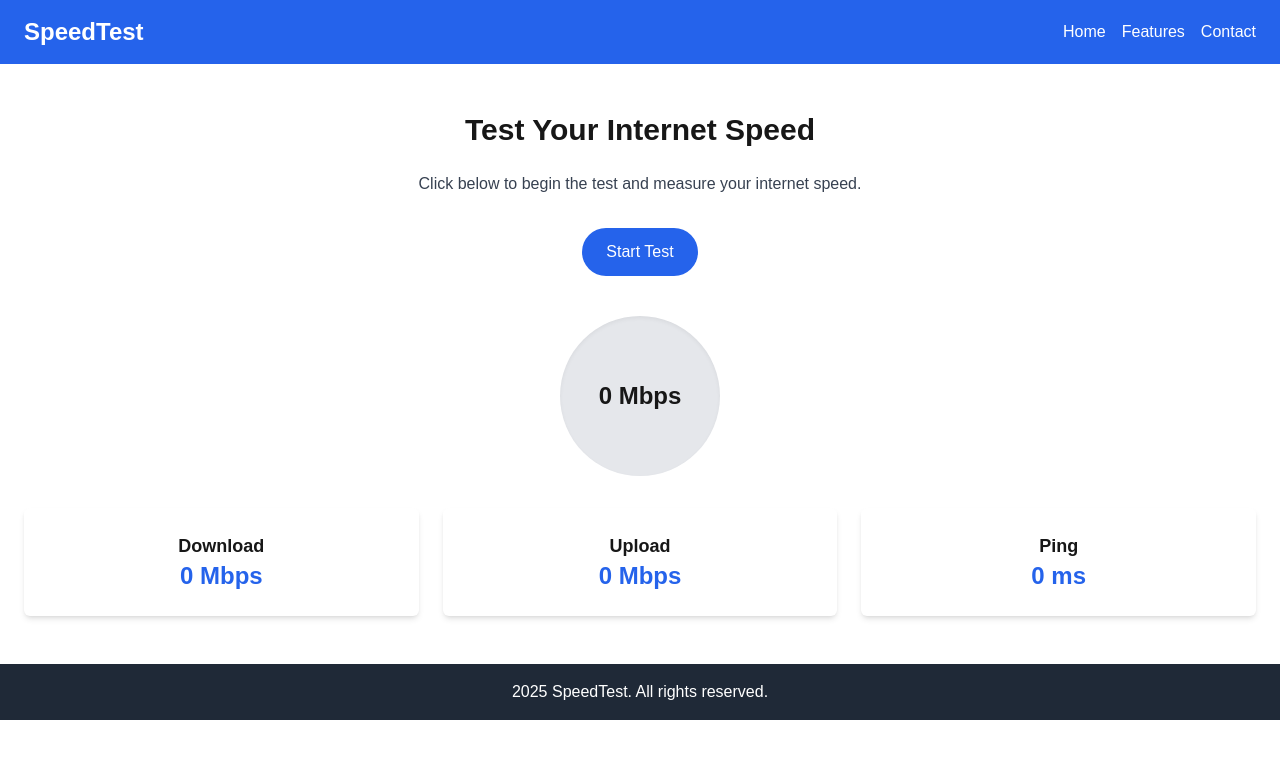
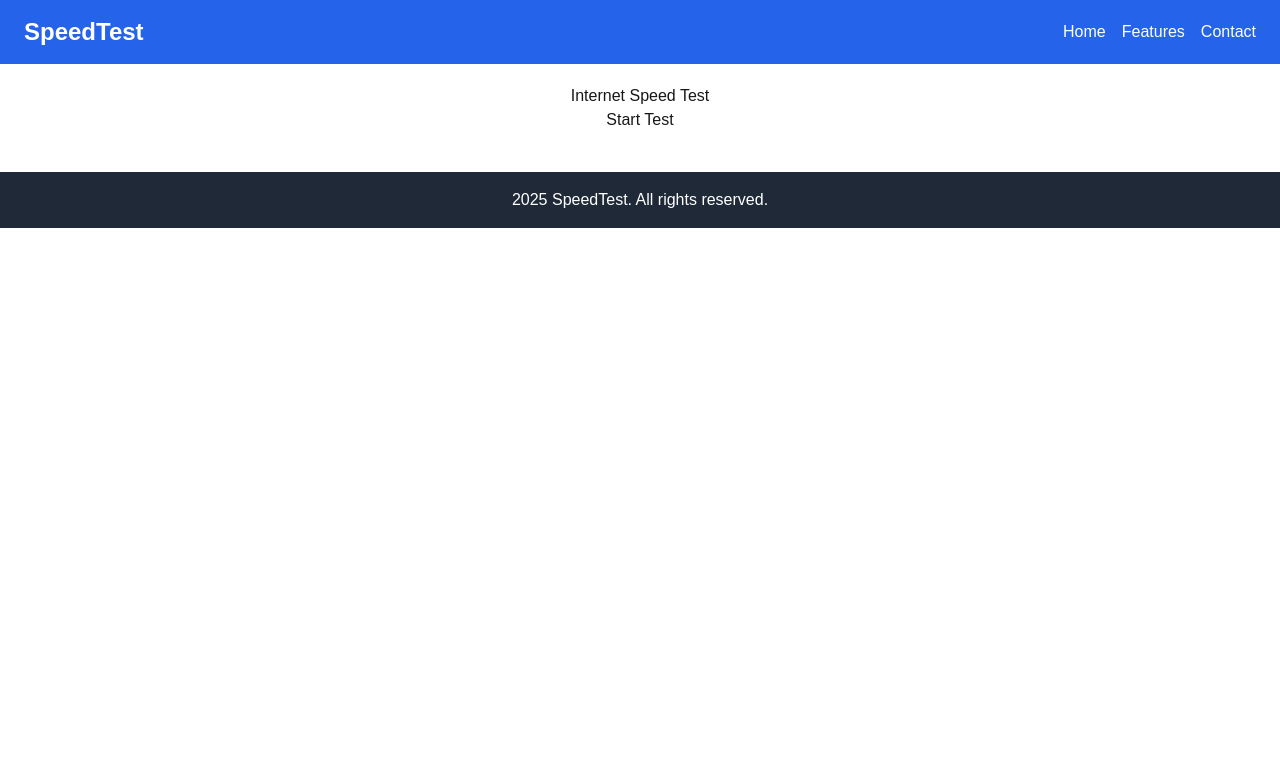
Before and after one commit to abhiyaduvanshis/net-speed-test, a Next.js app: page / in a window 1280 px wide. Shown: the top 758 px of the page. Built offline with nearby package versions, Linux system fonts and the light colour scheme.

Commit message:
net speed test website

```diff
--- a/next.config.js
+++ /dev/null
@@ -1,10 +0,0 @@
-module.exports = {
-    async rewrites() {
-      return [
-        {
-          source: '/api/:path*',
-          destination: 'http://localhost:3000/api/:path*', // Replace with your server URL
-        },
-      ];
-    },
-  };
--- a/package.json
+++ b/package.json
@@ -13,6 +13,7 @@
     "fast-cli": "^4.0.0",
     "fast-speedtest-api": "^0.3.2",
     "next": "15.1.3",
+    "raw-body": "^3.0.0",
     "react": "^19.0.0",
     "react-dom": "^19.0.0",
     "speed-test": "^3.0.0"
--- a/src/_components/Homepage.jsx
+++ b/src/_components/Homepage.jsx
@@ -2,129 +2,195 @@
 import { useEffect, useState } from "react";
 import axios from "axios";
 
-export default function Homepage(){
+// export default function Homepage(){
 
-    const [downloadSpeed, setDownloadSpeed] = useState(null);
-    const [uploadSpeed, setUploadSpeed] = useState(null);
-    const [overAllSpeed, setoverAllSpeed] = useState(null);
-    const [ping, setPing] = useState(null);
-    const [isTesting, setIsTesting] = useState(false);
+//     const [downloadSpeed, setDownloadSpeed] = useState(null);
+//     const [uploadSpeed, setUploadSpeed] = useState(null);
+//     const [overAllSpeed, setoverAllSpeed] = useState(null);
+//     const [ping, setPing] = useState(null);
+//     const [isTesting, setIsTesting] = useState(false);
 
-    const calculateSpeed = async () => {
-      setIsTesting(true)
-      const startTime = performance.now();
-      const fileSizeInBytes = 1 * 1024 * 1024
-      const testUrl = "/upload/blob"
-      try {
-        const response = await axios.get(testUrl, {
-          responseType: "arraybuffer",
-          headers: {
-              'Cache-Control': 'no-cache',
-              'Pragma': 'no-cache',
-              'Expires': '0',
-          },
-        })
+//     const calculateSpeed = async () => {
+//       setIsTesting(true)
+//       const startTime = performance.now();
+//       const fileSizeInBytes = 1 * 1024 * 1024
+//       const testUrl = "/upload/blob"
+//       try {
+//         const response = await axios.get(testUrl, {
+//           responseType: "arraybuffer",
+//           headers: {
+//               'Cache-Control': 'no-cache',
+//               'Pragma': 'no-cache',
+//               'Expires': '0',
+//           },
+//         })
 
-        if(response){
-          const getfileSize = response.data.byteLength
-          const endTime = performance.now();
-          const timeTakenInSeconds = (endTime - startTime) / 1000;
-          const speedMbps = (getfileSize * 8) / (timeTakenInSeconds * 1000000);
-          console.log(startTime)
-          console.log(endTime)
-          console.log(timeTakenInSeconds)
-          setDownloadSpeed(speedMbps.toFixed(2));
-        }
+//         if(response){
+//           const getfileSize = response.data.byteLength
+//           const endTime = performance.now();
+//           const timeTakenInSeconds = (endTime - startTime) / 1000;
+//           const speedMbps = (getfileSize * 8) / (timeTakenInSeconds * 1000000);
+//           console.log(startTime)
+//           console.log(endTime)
+//           console.log(timeTakenInSeconds)
+//           setDownloadSpeed(speedMbps.toFixed(2));
+//         }
 
-      } catch (error) {
-        console.error("Error during download test:", error);
-        setDownloadSpeed("Error");
-      }
+//       } catch (error) {
+//         console.error("Error during download test:", error);
+//         setDownloadSpeed("Error");
+//       }
 
-      const file = new Blob([new Array(fileSizeInBytes).fill("A").join("")], {
-         type: "text/plain",
-      });
+//       const file = new Blob([new Array(fileSizeInBytes).fill("A").join("")], {
+//          type: "text/plain",
+//       });
 
-      const formData = new FormData();
-      formData.append("file", file);
+//       const formData = new FormData();
+//       formData.append("file", file);
 
-       try {
+//       try {
 
-        // Replace with your server endpoint
-        const serverEndpoint = "/api/uploadTest";
-        await axios.post(serverEndpoint, formData, {
-           headers: {
-              "Content-Type": "multipart/form-data",
-           },
-        });
+//         // Replace with your server endpoint
+//         const serverEndpoint = "/api/uploadTest";
+//         await axios.post(serverEndpoint, formData, {
+//            headers: {
+//               "Content-Type": "multipart/form-data",
+//            },
+//         });
 
-        const endTime = performance.now();
-        const timeTakenInSeconds = (endTime - startTime) / 1000;
-        // Calculate upload speed in Mbps
-        const speedMbps =(fileSizeInBytes * 8) / (timeTakenInSeconds * 1000000);
-        setUploadSpeed(speedMbps.toFixed(2));
+//         const endTime = performance.now();
+//         const timeTakenInSeconds = (endTime - startTime) / 1000;
+//         // Calculate upload speed in Mbps
+//         const speedMbps =(fileSizeInBytes * 8) / (timeTakenInSeconds * 1000000);
+//         setUploadSpeed(speedMbps.toFixed(2));
 
-      } catch (error) {
-        console.error("Error during upload test:", error);
-        setUploadSpeed("Error");
-      }
+//       } catch (error) {
+//         console.error("Error during upload test:", error);
+//         setUploadSpeed("Error");
+//       }
 
-      // Test ping
-      try {
+//       // Test ping
+//       try {
 
-        const pingStart = performance.now();
-        await axios.get(testUrl, { responseType: "arraybuffer" });
-        const pingEnd = performance.now();
-        setPing((pingEnd - pingStart).toFixed(2));
+//         const pingStart = performance.now();
+//         await axios.get(testUrl, { responseType: "arraybuffer" });
+//         const pingEnd = performance.now();
+//         setPing((pingEnd - pingStart).toFixed(2));
 
-      } catch {
-        setPing("Error");
-      }
+//       } catch {
+//         setPing("Error");
+//       }
 
-      setIsTesting(false);
-    };
+//       setIsTesting(false);
+//     };
 
 
-  useEffect(()=>{
-    if(downloadSpeed && uploadSpeed){
-        const overallSpeedTest = Math.ceil((Number(downloadSpeed)+Number(uploadSpeed))/2)
-        setoverAllSpeed(overallSpeedTest.toString().slice(0, 2))
-    }
-  },[downloadSpeed,uploadSpeed])
+//   useEffect(()=>{
+//     if(downloadSpeed && uploadSpeed){
+//         const overallSpeedTest = Math.ceil((Number(downloadSpeed)+Number(uploadSpeed))/2)
+//         setoverAllSpeed(overallSpeedTest.toString().slice(0, 2))
+//     }
+//   },[downloadSpeed,uploadSpeed])
 
 
-    return(
-        <main className="container mx-auto px-6 py-12 text-center">
-            <h2 className="text-3xl font-bold mb-6">Test Your Internet Speed</h2>
-            <p className="text-gray-700 mb-8">Click below to begin the test and measure your internet speed.</p>
-            <button className="bg-blue-600 text-white px-6 py-3 rounded-full hover:bg-blue-700 focus:ring-4 focus:ring-blue-300" onClick={calculateSpeed} disabled={isTesting}>
-            {isTesting ? "Testing..." : "Start Test"}
-            </button>
+//     return(
+//         <main className="container mx-auto px-6 py-12 text-center">
+//             <h2 className="text-3xl font-bold mb-6">Test Your Internet Speed</h2>
+//             <p className="text-gray-700 mb-8">Click below to begin the test and measure your internet speed.</p>
+//             <button className="bg-blue-600 text-white px-6 py-3 rounded-full hover:bg-blue-700 focus:ring-4 focus:ring-blue-300" onClick={calculateSpeed} disabled={isTesting}>
+//             {isTesting ? "Testing..." : "Start Test"}
+//             </button>
 
 
-            <div className="mt-10 flex justify-center">
-            <div className="w-40 h-40 bg-gray-200 rounded-full flex items-center justify-center shadow-inner">
-                <span id="speed" className="text-2xl font-bold">{overAllSpeed ? `${overAllSpeed} Mbps` : "0 Mbps"}</span>
-            </div>
-            </div>
+//             <div className="mt-10 flex justify-center">
+//             <div className="w-40 h-40 bg-gray-200 rounded-full flex items-center justify-center shadow-inner">
+//                 <span id="speed" className="text-2xl font-bold">{overAllSpeed ? `${overAllSpeed} Mbps` : "0 Mbps"}</span>
+//             </div>
+//             </div>
 
 
-            <div className="mt-8 grid grid-cols-1 md:grid-cols-3 gap-6">
-            <div className="bg-white shadow-md p-6 rounded-md">
-                <h3 className="text-lg font-semibold">Download</h3>
-                <p id="downloadSpeed" className="text-2xl font-bold text-blue-600"> {downloadSpeed ? `${downloadSpeed.toString().slice(0, 2)} Mbps` : "0 Mbps"}</p>
-            </div>
+//             <div className="mt-8 grid grid-cols-1 md:grid-cols-3 gap-6">
+//             <div className="bg-white shadow-md p-6 rounded-md">
+//                 <h3 className="text-lg font-semibold">Download</h3>
+//                 <p id="downloadSpeed" className="text-2xl font-bold text-blue-600"> {downloadSpeed ? `${downloadSpeed.toString().slice(0, 2)} Mbps` : "0 Mbps"}</p>
+//             </div>
 
-            <div className="bg-white shadow-md p-6 rounded-md">
-                <h3 className="text-lg font-semibold">Upload</h3>
-                <p id="uploadSpeed" className="text-2xl font-bold text-blue-600"> {uploadSpeed ? `${uploadSpeed.toString().slice(0, 2)} Mbps` : "0 Mbps"}</p>
-            </div>
+//             <div className="bg-white shadow-md p-6 rounded-md">
+//                 <h3 className="text-lg font-semibold">Upload</h3>
+//                 <p id="uploadSpeed" className="text-2xl font-bold text-blue-600"> {uploadSpeed ? `${uploadSpeed.toString().slice(0, 2)} Mbps` : "0 Mbps"}</p>
+//             </div>
 
-            <div className="bg-white shadow-md p-6 rounded-md">
-                <h3 className="text-lg font-semibold">Ping</h3>
-                <p id="ping" className="text-2xl font-bold text-blue-600"> {ping ? `${ping.toString().slice(0, 2)} ms` : "0 ms"}</p>
-            </div>
-            </div>
-        </main>
-    )
-}
+//             <div className="bg-white shadow-md p-6 rounded-md">
+//                 <h3 className="text-lg font-semibold">Ping</h3>
+//                 <p id="ping" className="text-2xl font-bold text-blue-600"> {ping ? `${ping.toString().slice(0, 2)} ms` : "0 ms"}</p>
+//             </div>
+//             </div>
+//         </main>
+//     )
+// }
+
+
+
+const Homepage = () => {
+  const [downloadSpeed, setDownloadSpeed] = useState(null);
+  const [uploadSpeed, setUploadSpeed] = useState(null);
+  const [testing, setTesting] = useState(false);
+
+  const testDownloadSpeed = async () => {
+    const fileUrl = '/upload/blob'; // Use a file with known size
+    const startTime = Date.now();
+
+    const response = await fetch(fileUrl);
+    const blob = await response.blob();
+    const fileSizeInBits = blob.size * 8;
+
+    const endTime = Date.now();
+    const durationInSeconds = (endTime - startTime) / 1000;
+
+    const speedInMbps = (fileSizeInBits / (durationInSeconds * 1024 * 1024)).toFixed(2);
+    setDownloadSpeed(speedInMbps);
+  };
+
+  const testUploadSpeed = async () => {
+    const data = new Uint8Array(10 * 1024 * 1024); // 10MB of random data
+    const startTime = Date.now();
+
+    const response = await axios.post('/api/uploadTest', data, {
+      headers: {
+        'Content-Type': 'application/octet-stream', // Specify binary data
+      },
+    });
+
+    const endTime = Date.now();
+    const durationInSeconds = (endTime - startTime) / 1000;
+    const dataSizeInBits = data.length * 8;
+    const speedInMbps = (dataSizeInBits / (durationInSeconds * 1024 * 1024)).toFixed(2);
+    setUploadSpeed(speedInMbps);
+  };
+
+  const startTest = async () => {
+    setTesting(true);
+    setDownloadSpeed(null);
+    setUploadSpeed(null);
+
+    await testDownloadSpeed();
+    await testUploadSpeed();
+
+    setTesting(false);
+  };
+
+  return (
+    <div style={{ textAlign: 'center', padding: '20px' }}>
+      <h1>Internet Speed Test</h1>
+      <button onClick={startTest} disabled={testing}>
+        {testing ? 'Testing...' : 'Start Test'}
+      </button>
+      <div style={{ marginTop: '20px' }}>
+        {downloadSpeed && <p>Download Speed: {downloadSpeed} Mbps</p>}
+        {uploadSpeed && <p>Upload Speed: {uploadSpeed} Mbps</p>}
+      </div>
+    </div>
+  );
+};
+
+export default Homepage;
```
Also changed, not shown: src/app/api/uploadTest/route.js (+18 -35 lines), 1 other file (tests, documents, lock files or other folders).
